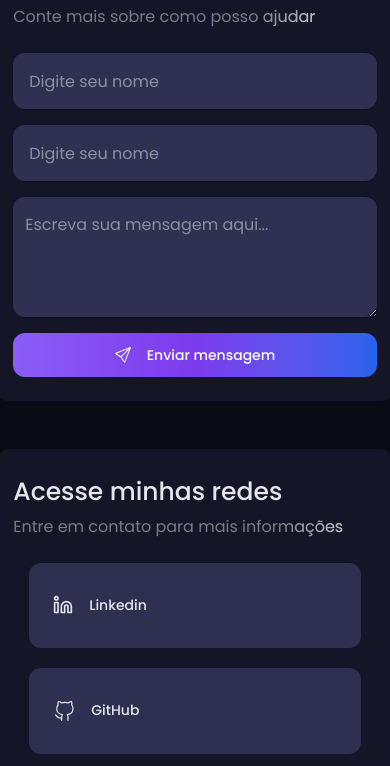
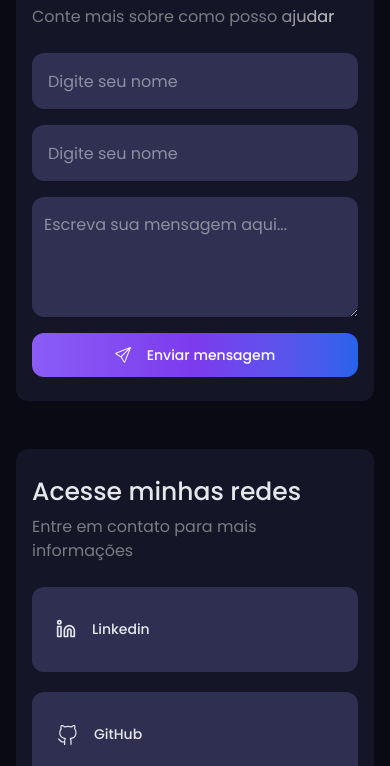
Before and after one commit to SamuelMelo08/portfolio, a Next.js app: page / in a window 390 px wide. Shown: the part 3523-4289 px from the top of the page. Built offline with nearby package versions, Linux system fonts and the light colour scheme.

Commit message:
feat: Adjustments to the responsiveness of contact cards.

```diff
--- a/src/components/sessions-page/Contacts.tsx
+++ b/src/components/sessions-page/Contacts.tsx
@@ -13,9 +13,9 @@ export default function Contacts() {
 
             <h1 className="py-4 text-[30px] md:text-[40px] text-tex" >Contatos</h1>
 
-            <div className="flex flex-col lg:flex-row justify-around items-center w-fit gap-12">
+            <div className="flex flex-col lg:flex-row justify-around items-center min-w-full gap-12">
 
-                <div className="lg:min-w-130 lg:max-w-130 lg:min-h-125 w-full px-4 py-6 bg-surface rounded-xl space-y-6">
+                <div className="lg:min-w-120 lg:max-w-130 lg:min-h-125 w-full px-4 py-6 bg-surface rounded-xl space-y-6">
 
                     <div className="space-y-1 md:px-4">
                         <h2 className="text-text text-[25px] font-medium">Envie uma mensagem</h2>
@@ -33,7 +33,7 @@ export default function Contacts() {
 
                     </div>
 
-                    <div className="flex flex-col gap-5 px-4">
+                    <div className="flex flex-col gap-5 md:px-4">
 
                         <SocialButton
                             icon={<Linkedin size={20}/>}
@@ -47,7 +47,7 @@ export default function Contacts() {
                             href="#https://github.com/SamuelMelo08"
                         />
 
-                        <div className="flex gap-4">
+                        <div className="flex flex-col md:flex-row gap-4">
 
                             <SocialButton
                             icon={<FaWhatsapp size={20}/>}
```
